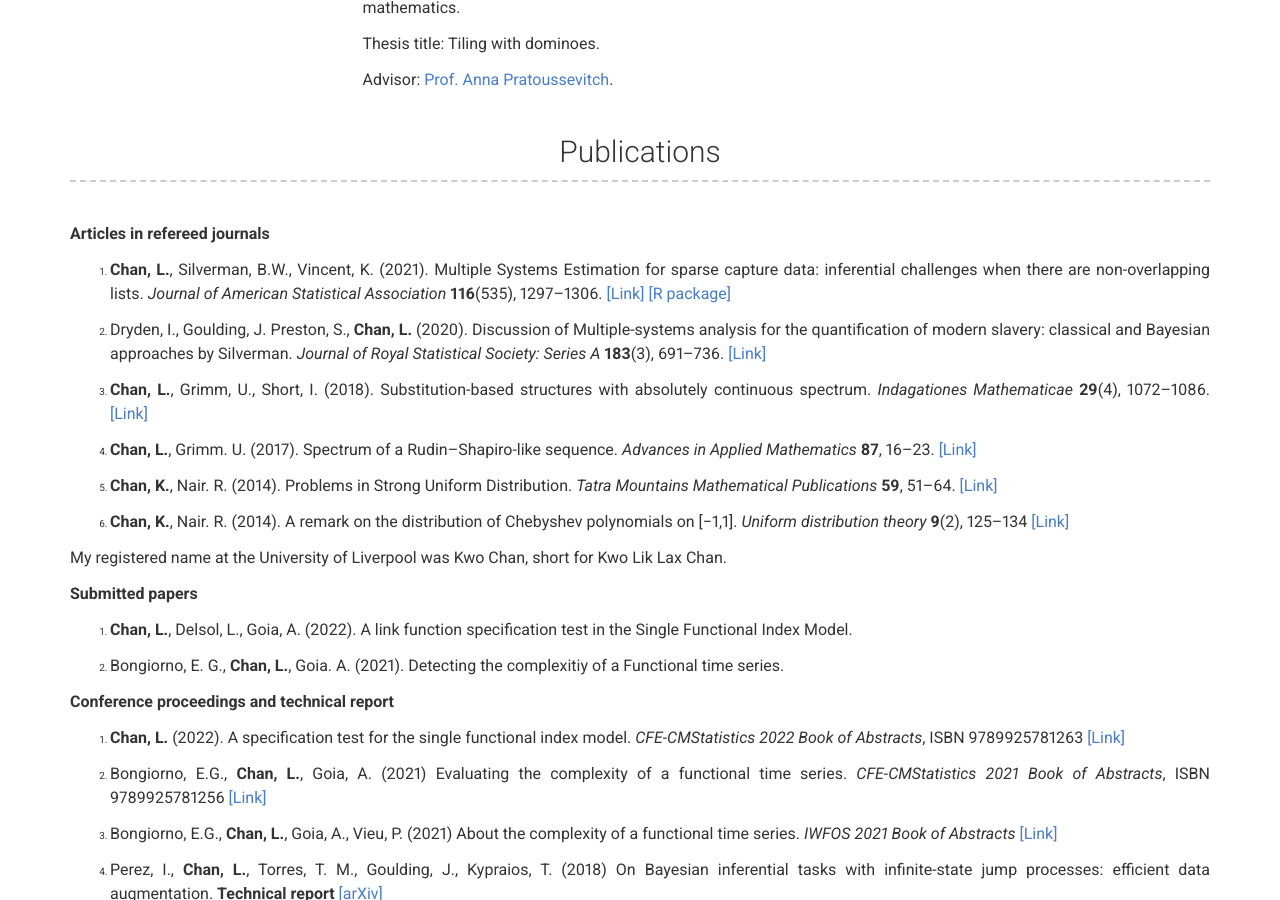
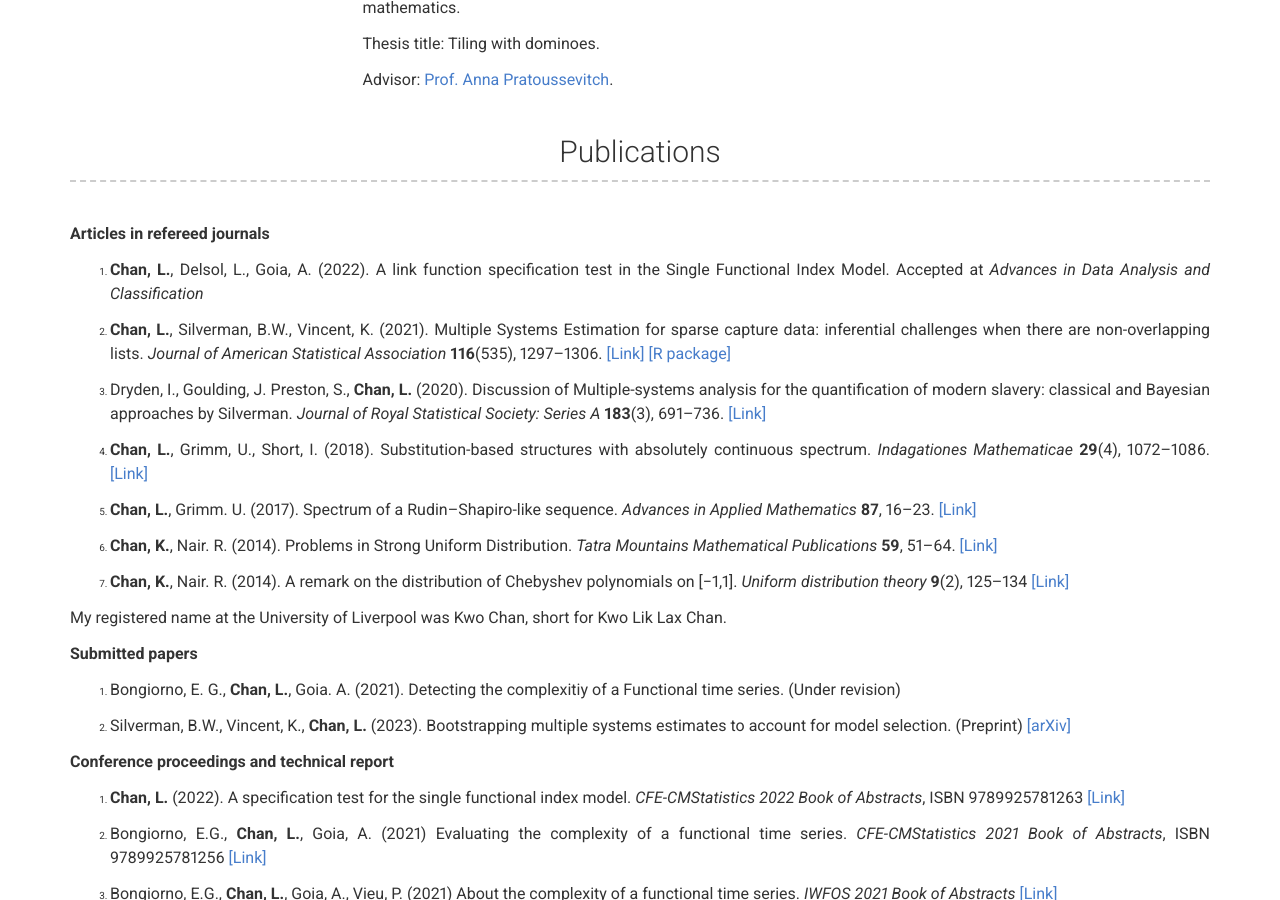
Before and after one commit to Laxchan/Laxchan.github.io, a Jekyll site: the page built from index.md, in a window 1280 px wide and 900 px high, scrolled down 1680 px. Built offline with Jekyll 4.4.1, drawn with Linux system fonts in a browser that asks for light colours.

Commit message:
Update _config.yml

```diff
--- a/_config.yml
+++ b/_config.yml
@@ -45,6 +45,8 @@ more_content: |
 
   **Articles in refereed journals**
 
+  1. **Chan, L.**, Delsol, L., Goia, A. (2022). A link function specification test in the Single Functional Index Model. Accepted at *Advances in Data Analysis and Classification*
+
   1. **Chan, L.**, Silverman, B.W., Vincent, K. (2021). Multiple Systems Estimation for sparse capture data: inferential challenges when
   there are non-overlapping lists. *Journal of American Statistical Association* **116**(535), 1297--1306. [[Link]](https://www.tandfonline.com/doi/full/10.1080/01621459.2019.1708748)
   [[R package]](https://cran.r-project.org/web/packages/SparseMSE/index.html)
@@ -68,9 +70,9 @@ more_content: |
 
   **Submitted papers**
 
-  1. **Chan, L.**, Delsol, L., Goia, A. (2022). A link function specification test in the Single Functional Index Model.
+  1. Bongiorno, E. G., **Chan, L.**, Goia. A. (2021). Detecting the complexitiy of a Functional time series. (Under revision)
 
-  1. Bongiorno, E. G., **Chan, L.**, Goia. A. (2021). Detecting the complexitiy of a Functional time series.
+  1. Silverman, B.W., Vincent, K., **Chan, L.** (2023). Bootstrapping multiple systems estimates to account for model selection. (Preprint) [[arXiv]](https://arxiv.org/abs/2303.17856)
 
   **Conference proceedings and technical report**
 
```
